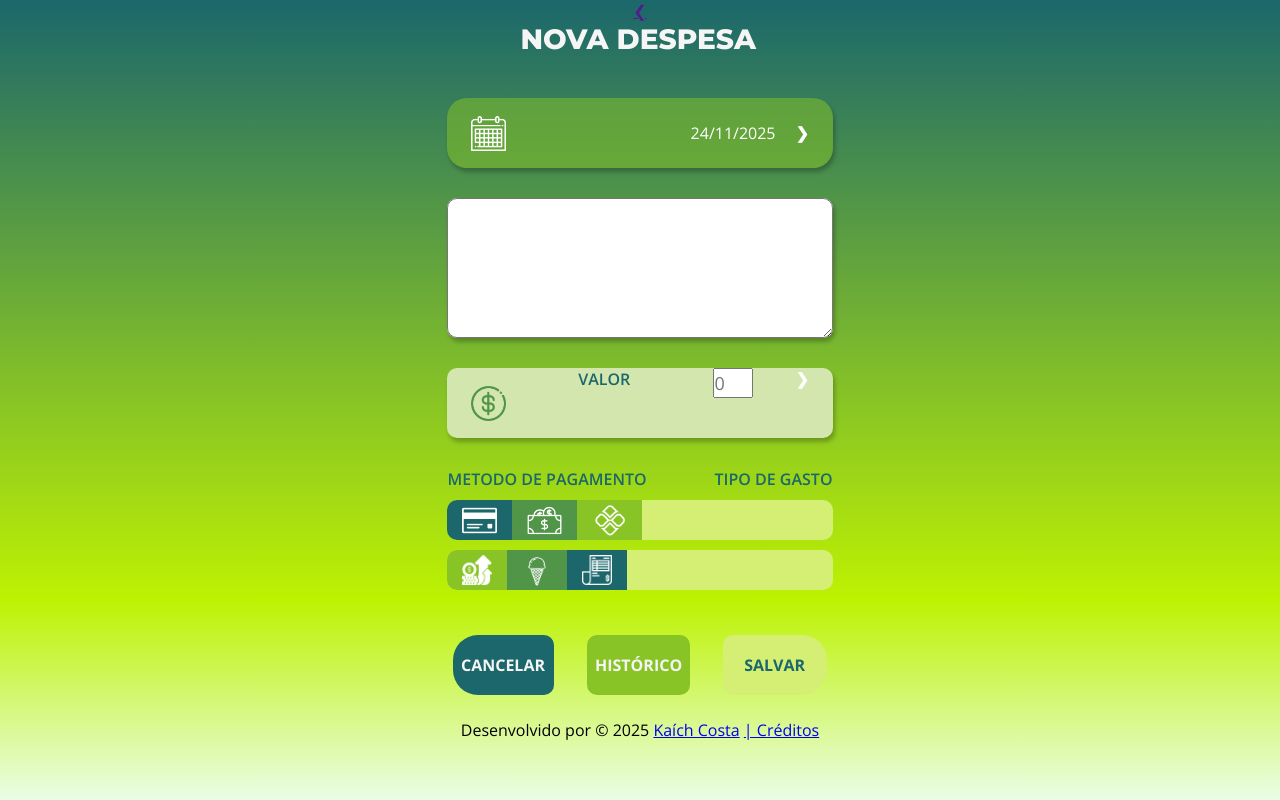
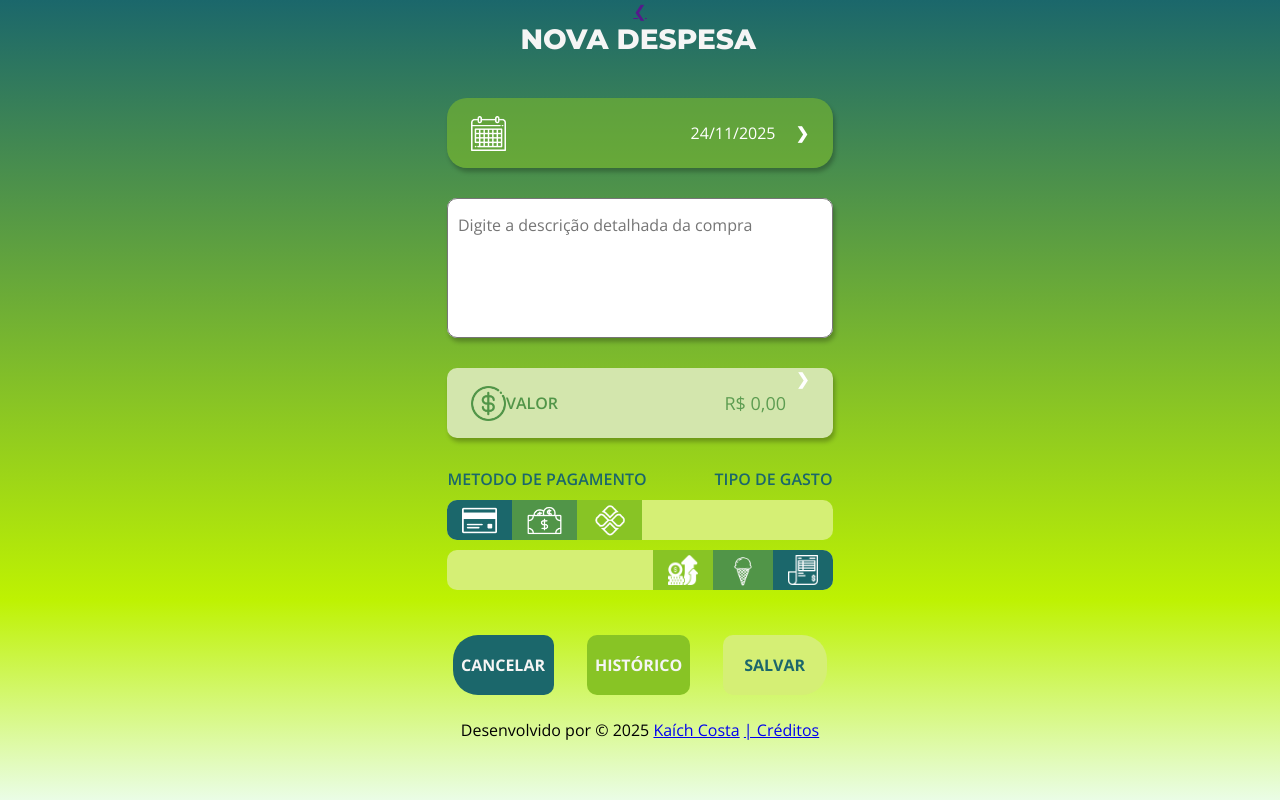
Before and after one commit to KaichCosta/Kontrole-de-gastos, a plain HTML site: page index.html in a window 1280 px wide. Drawn offline with nearby package versions, Linux system fonts and the light colour scheme.

Commit message:
Seção de valor, falta JS, e alinhar a seta, falta adicionar hover, active, animation, nos buttons de baixo e organizar CSS

```diff
--- a/index.html
+++ b/index.html
@@ -23,14 +23,14 @@
         </section>
 
         <section id="descricao-despesa">
-            <textarea name="descricao" maxlength="200" placeholder="Digite a descrição detalhada da compra" id="descricao"> </textarea>
+            <textarea name="descricao" maxlength="200" placeholder="Digite a descrição detalhada da compra" id="descricao"></textarea>
         </section>
 
         <section id="seletor-valor">
             <img src="assets/dinheiro.png" alt="icone moeda">
             <!-- aqui tem que abrir um modal ou input para inserir valor e atualizar no cantinho dessa section-->
             <label for="valor" id="label-valor" >VALOR</label>
-            <input type="number" placeholder="0" id="valor"></input>
+            <input type="tel" placeholder="R$ 0,00" id="valor" maxlength="10" inputmode="numeric" autocomplete="off"></input>
             <span class="icone-seta-pra-direita">&#10095;</span>
         </section>
 
@@ -38,16 +38,29 @@
             <h2 id="label-metodo-pagamento">METODO DE PAGAMENTO</h2>
             <h2 id="label-tipo-gasto">TIPO DE GASTO</h2>
         </section>
-        <section id="seletor-metodo-pagamento">
-            <button id="cartao"><img src="assets/cartao.png" alt="opção de pagamento em credito"></button>
-            <button id="dinheiro-nota"><img src="assets/dinheiro-nota.png" alt="opção de pagamento em dinheiro"></button>
-            <button id="pix"><img src="assets/pix.png" alt="opção de pagamento em pix"></button>
+
+        <section id="seletor-metodo-pagamento" class="grupo-botoes pagamento">
+            <button id="cartao" class="btn-opcao">
+                <img src="assets/cartao.png" alt="Crédito">
+            </button>
+            <button id="dinheiro-nota" class="btn-opcao">
+                <img src="assets/dinheiro-nota.png" alt="Dinheiro">
+            </button>
+            <button id="pix" class="btn-opcao">
+                <img src="assets/pix.png" alt="Pix">
+            </button>
         </section>
 
-        <section id="seletor-tipo-de-gasto">
-            <button id="investimento"><img src="assets/investimento.png" alt="opção de gasto em investimento"></button>
-            <button id="nao-essencial"><img src="assets/nao-essencial.png" alt="opção de gasto em lazer"></button>
-            <button id="fixos"><img src="assets/boleto.png" alt="opção de gasto em fixos"></button>
+        <section id="seletor-tipo-de-gasto" class="grupo-botoes gastos">
+            <button id="investimento" class="btn-opcao">
+                <img src="assets/investimento.png" alt="Investimento">
+            </button>
+            <button id="nao-essencial" class="btn-opcao">
+                <img src="assets/nao-essencial.png" alt="Lazer">
+            </button>
+            <button id="fixos" class="btn-opcao">
+                <img src="assets/boleto.png" alt="Fixos">
+            </button>
         </section>
 
         <section id="botoes">
--- a/style.css
+++ b/style.css
@@ -127,6 +127,7 @@ img {
     padding-top: 15px;
     font-size: 1em;
     border-radius: 10px;
+    resize: none;
     outline: none;
     transition: background-color 0.2s ease;
 }
@@ -161,24 +162,35 @@ img {
 }
 
 #label-valor {
-    color: var(--cor1);
+    color: var(--cor2);
     font-size: 16px;
     font-weight: 600;
     position: relative;
-    margin-right: 10px;
+    margin: auto;
+
 }
-
-#valor {
+/*#valor {
     width: 40px;
     height: 30px;
+    align-items: center;
+    margin-right: 33px;
+    margin-left: auto;
+}*/
+#valor {
+    background: transparent;
+    border: none;
+    outline: none;
+    text-align: right;
     font-size: 18px;
     font-style: normal;
     font-weight: 400;
     display: flex;
-    align-items: center;
-    margin-right: 33px;
-    margin-left: auto;
     outline: none;
+}
+
+#valor::placeholder {
+    color: var(--cor2);
+    opacity: 0.9;
 }
 
 #labels {
@@ -215,6 +227,7 @@ img {
     cursor: pointer;
     width: 65px;
     display: flex;
+    transition: background-color 0.2s ease;
 }
 /*colocar efeito de destaque com hover nos button*/
 #investimento, #nao-essencial, #fixos {
@@ -222,6 +235,7 @@ img {
     cursor: pointer;
     width: 60px;
     display: flex;
+    transition: background-color 0.2s ease;
 }
 
 #cartao, #fixos {
@@ -241,7 +255,7 @@ img {
 }
 
 #investimento {
-    border-radius: 10px 0 0 10px;
+    margin-left: auto;
 }
 
 #investimento img {
@@ -253,6 +267,9 @@ img {
     height: 42px;
 }
 
+#fixos {
+    border-radius: 0 10px 10px 0;
+}
 #fixos img{
     width: 30px;
 }
```
